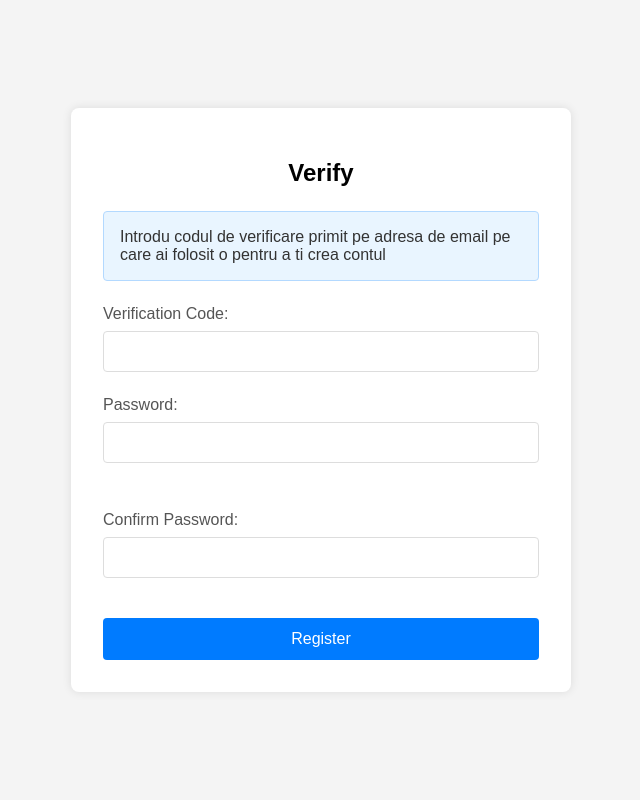
After one commit to Ionut2213/Web_Application_Programo, a Django app: template programo/templates/accounts/verify.html in a window 1280 px wide. The commit adds this page. Shown: the whole page, without its empty margins (319-959 px from the left). Run offline with Django 3.2, Linux system fonts and the light colour scheme; the template is opened without the code that fills it, so the values that code supplies are empty, except form fields; tables that the repository leaves empty hold one stand-in row (values such as "Sample post"); form fields are guessed from the names that the template uses.

Commit message:
most of the templates was implamented. few more left

```diff
--- /dev/null
+++ b/programo/templates/accounts/verify.html
@@ -0,0 +1,258 @@
+<!DOCTYPE html>
+<html lang="en">
+    <head>
+        <meta charset="UTF-8">
+        <meta name="viewport" content="widht = device-width, initial-scale=1.0">
+        <title>Verify</title>
+        <style>
+
+body {
+    font-family: Arial, sans-serif;
+    background-color: #f4f4f4;
+    margin: 0;
+    padding: 0;
+    display: flex;
+    justify-content: center;
+    align-items: center;
+    height: 100vh;
+}
+
+.container {
+    background: #fff;
+    padding: 2rem;
+    border-radius: 8px;
+    box-shadow: 0 0 10px rgba(0, 0, 0, 0.1);
+    width: 100%;
+    max-width: 500px;
+    box-sizing: border-box;
+}
+
+
+.title {
+    text-align: center;
+    margin-bottom: 1.5rem;
+}
+
+
+
+
+.title h2 {
+    margin: 0;
+    color: #333;
+    font-size: 1.5rem;
+}
+
+
+.message {
+    background-color: #e9f5ff;
+    border: 1px solid #b3d9ff;
+    border-radius: 4px;
+    padding: 1rem;
+    margin-bottom: 1.5rem;
+    color: #333;
+
+}
+
+
+.message p {
+    margin: 0;
+    font-size: 1rem;
+}
+
+form {
+    display: flex;
+    flex-direction: column;
+}
+
+.form-group {
+    margin-bottom: 1.5rem;
+}
+
+
+
+.form-group label {
+    display: block;
+    margin-bottom: 0.5rem;
+    color: #555;
+}
+
+
+.form-group input {
+    width: 100%;
+    padding: 0.75rem;
+    border: 1px solid #ddd;
+    border-radius: 4px;
+    box-sizing: border-box;
+}
+
+
+.form-group input:focus {
+    outline: none;
+    border-color: #007bff;
+}
+
+
+
+button {
+    background-color: #007bff;
+    color: #fff;
+    border: none;
+    cursor: pointer;
+    font-size: 1rem;
+    padding: 0.75rem;
+    border-radius: 4px;
+    margin-top: 1rem;
+    width: 100%;
+}
+
+button:hover {
+    background-color: #0056b3;
+}
+
+
+input::placeholder {
+    color: #888;
+    font-style: italic;
+}
+
+
+
+.password-strenght {
+    margin-top: 0.5rem;
+    font-size: 0.875rem;
+    color: #ffff;
+    padding: 0.5rem;
+    border-radius: 4px;
+    text-align: center;
+}
+
+
+.password-strenght.weak {
+    background-color: #ff4d4d;
+}
+
+.password-strenght.modarate {
+    background-color: #ffa500;
+}
+
+.password-strenght.strong {
+    background-color: #28a745;
+}
+
+
+.password-match {
+    margin-top: 0.5rem;
+    font-size: 0.875rem;
+    color: #ff4d4d;
+    text-align: center;
+    display: none;
+}
+
+.password-match.match {
+    color: #28a745;
+    display: block;
+}
+
+
+.password-match.nomatch {
+    color: #ff4d4d;
+    display: block;
+}
+
+
+
+
+
+
+        </style>
+    </head>
+
+
+
+    <body>
+        <div class="container">
+            <h2 class="title">Verify</h2>
+            <div class="message">
+                <p>Introdu codul de verificare primit pe adresa de email pe care ai folosit o pentru a ti crea contul</p>
+            </div>
+            <form method="POST">
+                {% csrf_token %}
+                <div class = "form-group">
+                    <label for = "id_verification_code">Verification Code:</label>
+                    {{form.verification_code}}
+                </div>
+                <div class = "form-group">
+                    <label for = "id_password1">Password:</label>
+                    {{form.password1}}
+                    <div id = "password-strenght" class="password-strenght"></div>
+                </div>
+                <div class = "form-group">
+                    <label for = "id_password2">Confirm Password:</label>
+                    {{form.password2}}
+                    <div id = "password-match" class="password-match"></div>
+                </div>
+                <button type="submit">Register</button>
+            </form>
+        </div>
+
+
+
+        <script>
+            document.addEventListener('DOMContentLoaded', function(){
+                const password1Input = document.querySelector('input[name="password1"]');
+                const password2Input = document.querySelector('input[name="password2"]');
+                const strenghtDisplay = document.getElementById('password-strenght');
+                const matchDisplay = document.getElementById('password-match');
+
+                password1Input.addEventListener('input', function (){
+                    const password = password1Input.value;
+                    let strength = getPasswordStrength(password);
+
+
+                    strenghtDisplay.textContent = strength.message;
+                    strenghtDisplay.className = 'password-strength' + strength.className;
+
+                    checkPasswordMatch();
+                });
+
+                password2Input.addEventListener('input', function () {
+                    checkPasswordMatch();
+                });
+
+                function getPasswordStrength(password){
+                    let strength = {message: 'Weak', className: 'weak'};
+
+                    if (password.length > 8) {
+                        strength.message = 'Moderate';
+                        strength.className = 'moderate';
+                    }
+
+                    if (password.length > 12 && /[A-Z]/.test(password) && /[a-z]/.test(password) && /\d/.test(password) && /[!@#$%ˆ&*]/.test(password)) {
+                        strength.message = 'Strong';
+                        strength.className = 'strong';
+                    }
+                    return strength
+                }
+
+                function checkPasswordMatch() {
+                    const password1 = password1Input.value;
+                    const password2 = password2Input.value;
+
+                    if (password1 == password2) {
+                        if (password1 == password2) {
+                            matchDisplay.textContent = 'Password match';
+                            matchDisplay.className = 'password-match match';
+                        } else{
+                            matchDisplay.textContent = 'Password do not match';
+                            matchDisplay.className = 'password-match nomatch';
+                        }
+                    } else {
+                        matchDisplay.textContent = '';
+                        matchDisplay.className = 'password-match'
+                    }
+                }
+            });
+
+        </script>
+    </body>
+</html>
--- a/programo/templates/home/homepage.html
+++ b/programo/templates/home/homepage.html
@@ -69,10 +69,10 @@
                 <a class = "nav-link btn btn-outline-info text-white mr-1 active" aria-current="page" href="#">Home</a>
             </li>
             <li class = "nav-item">
-                <a class = "nav-link btn btn-outline-info text-white mr-1 active" aria-current="page" href="#">Signup</a>
+                <a class = "nav-link btn btn-outline-info text-white mr-1 active" aria-current="page" href="{%url 'register'%}">Signup</a>
             </li>
             <li class = "nav-item">
-                <a class = "nav-link btn btn-outline-info text-white mr-1 active" aria-current="page" href="#">Login</a>
+                <a class = "nav-link btn btn-outline-info text-white mr-1 active" aria-current="page" href="{%url 'login'%}">Login</a>
             </li>
             <li class = "nav-item">
                 <a class = "nav-link btn btn-outline-info text-white mr-1 active" aria-current="page" href="#">Contact</a>
```
Also changed, not shown: programo/templates/feedback/add_feedback.html (added, +20 -0 lines), programo/templates/feedback/history_feedback.html (added, +21 -0 lines), programo/templates/feedback/list_feedbacks.html (added, +24 -0 lines), programo/templates/home/base.html (added, +99 -0 lines), programo/templates/notes/note_detail.html (added, +22 -0 lines), programo/templates/notes/note_form.html (added, +16 -0 lines), programo/templates/notes/note_list.html (added, +19 -0 lines), programo/templates/pacienti/create_pacient.html (added, +40 -0 lines), programo/templates/pacienti/delete_pacienti.html (added, +27 -0 lines), programo/templates/pacienti/list_of_pacienti.html (added, +75 -0 lines), programo/templates/pacienti/update_pacienti.html (added, +37 -0 lines), programo/templates/rapoarte/generate_report.html (added, +23 -0 lines), programo/templates/rapoarte/report_detail.html (added), programo/templates/rapoarte/report_list.html (added), 1 more files.
